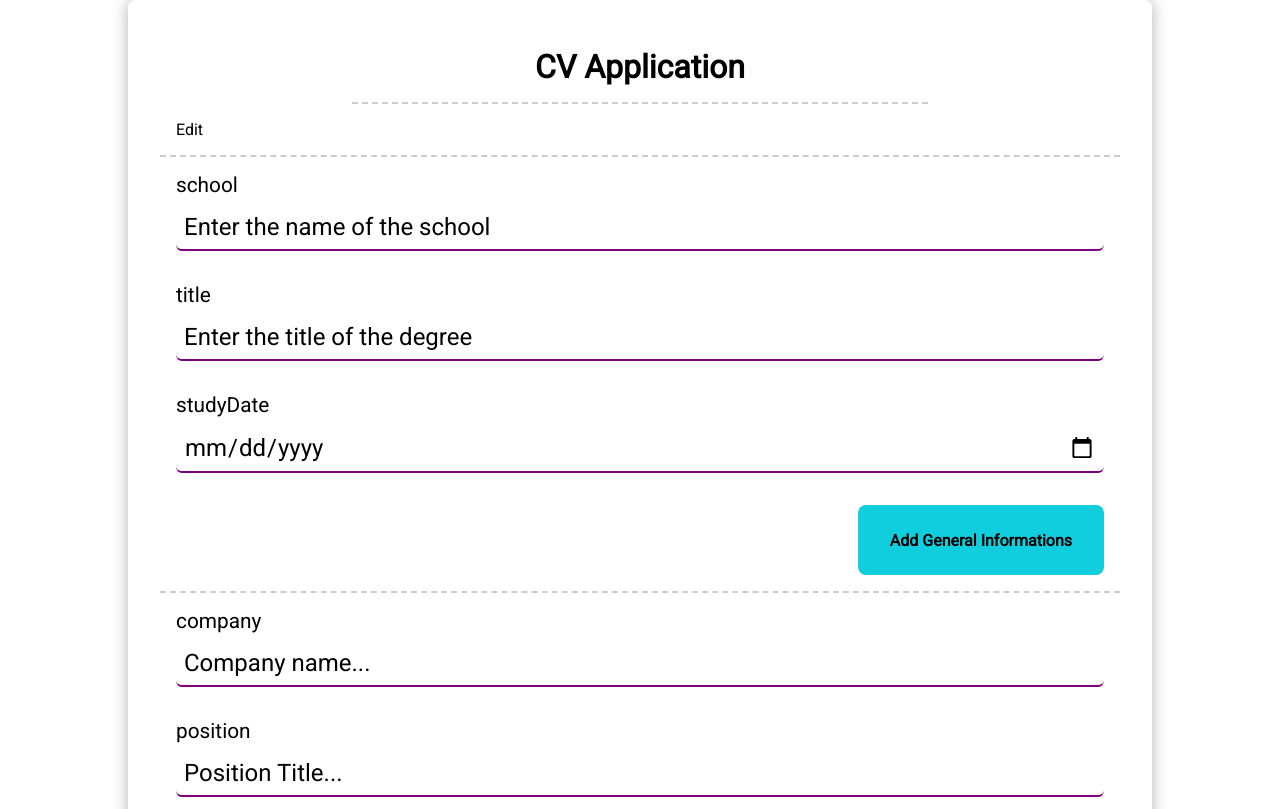
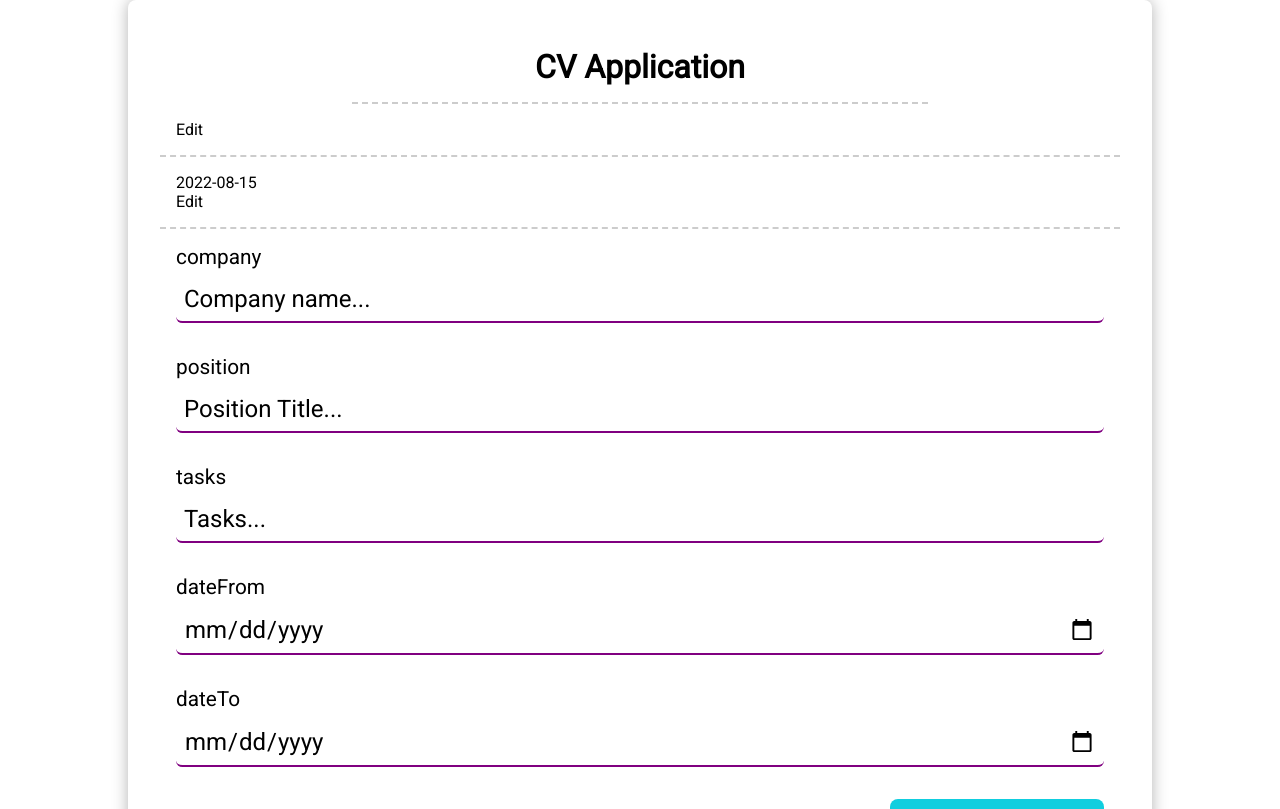
Before and after one commit to AliAdamH/cv-project, a React app: page / in a window 1280 px wide. Shown: the top 809 px of the page. Built offline with nearby package versions, Linux system fonts and the light colour scheme.

Commit message:
Add reading/editing to Education

```diff
--- a/src/components/Education.js
+++ b/src/components/Education.js
@@ -4,37 +4,83 @@ import InputField from './InputField';
 export default class Education extends Component {
   constructor(props) {
     super(props);
+    this.handleChange = this.handleChange.bind(this);
+    this.handleEdit = this.handleEdit.bind(this);
+    this.handleSubmit = this.handleSubmit.bind(this);
+    this.state = {
+      isBeingEdited: false,
+      school: '',
+      degreeTitle: '',
+      graduationDate: '2022-08-15',
+    };
   }
 
-  render() {
+  renderOnView() {
     return (
-      <section className="section">
-        <form className="form">
+      <section>
+        <div>{this.state.school}</div>
+        <div>{this.state.degreeTitle}</div>
+        <div>{this.state.graduationDate}</div>
+        <div>
+          <button onClick={this.handleEdit}>Edit</button>
+        </div>
+      </section>
+    );
+  }
+
+  renderOnEdit() {
+    return (
+      <form className="form" onSubmit={this.handleSubmit}>
         <InputField
           name="school"
           type="text"
-            value="Enter the name of the school"
+          hint="Enter the name of the school..."
+          value={this.state.school || ''}
+          onValueChange={this.handleChange}
         />
 
         <InputField
-            name="title"
+          name="degreeTitle"
           type="text"
-            value="Enter the title of the degree"
+          hint="Enter the title of the degree"
+          value={this.state.degreeTitle || ''}
+          onValueChange={this.handleChange}
         />
 
         <InputField
-            name="studyDate"
+          name="graduationDate"
           type="date"
-            value="Enter the date of graduation"
+          hint="Enter the date of graduation"
+          value={this.state.graduationDate}
+          onValueChange={this.handleChange}
         />
 
         <div className="form__button">
           <button type="submit" className="form__button">
-              Add General Informations
+            Add Education Informations.
           </button>
         </div>
       </form>
-      </section>
     );
   }
+
+  handleChange(e) {
+    this.setState({ [e.target.name]: e.target.value });
   }
+
+  handleSubmit(e) {
+    e.preventDefault();
+    this.setState({ isBeingEdited: !this.state.isBeingEdited });
+  }
+
+  handleEdit() {
+    this.setState({ isBeingEdited: true });
+  }
+
+  render() {
+    const toRender = this.state.isBeingEdited
+      ? this.renderOnEdit()
+      : this.renderOnView();
+    return <section className="section">{toRender}</section>;
+  }
+}
--- a/src/components/General.js
+++ b/src/components/General.js
@@ -41,21 +41,21 @@ export default class General extends Component {
           type="text"
           hint="Your potato here.."
           value={this.state.name || ''}
-          onChange={this.handleChange}
+          onValueChange={this.handleChange}
         />
         <InputField
           name="email"
           type="email"
           hint="Enter your mail here..."
           value={this.state.email || ''}
-          onChange={this.handleChange}
+          onValueChange={this.handleChange}
         />
         <InputField
           name="phone"
           type="tel"
           hint="Entre your phone number..."
           value={this.state.phone || ''}
-          onChange={this.handleChange}
+          onValueChange={this.handleChange}
         />
 
         <div className="form__submit">
--- a/src/components/InputField.js
+++ b/src/components/InputField.js
@@ -8,7 +8,7 @@ export default class InputField extends Component {
   }
 
   handleValueChange(e) {
-    this.props.onChange(e);
+    this.props.onValueChange(e);
   }
 
   render() {
```
Lines whose indentation alone changed are shown as unchanged.
